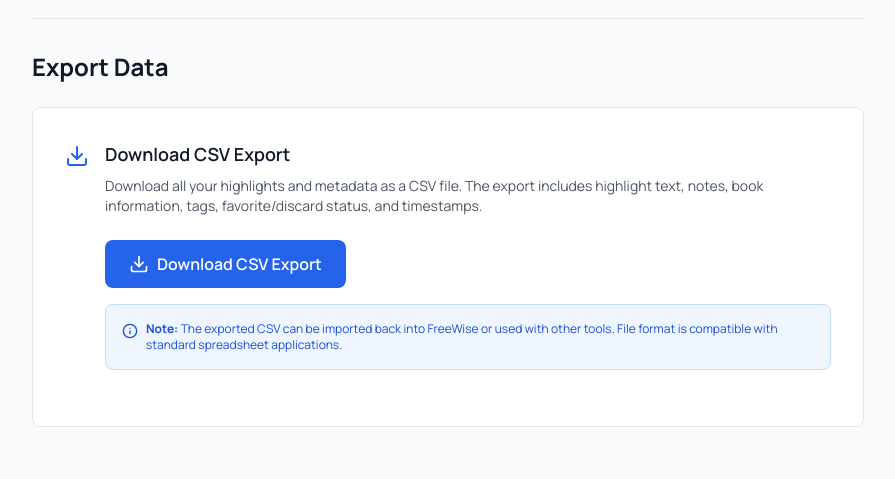
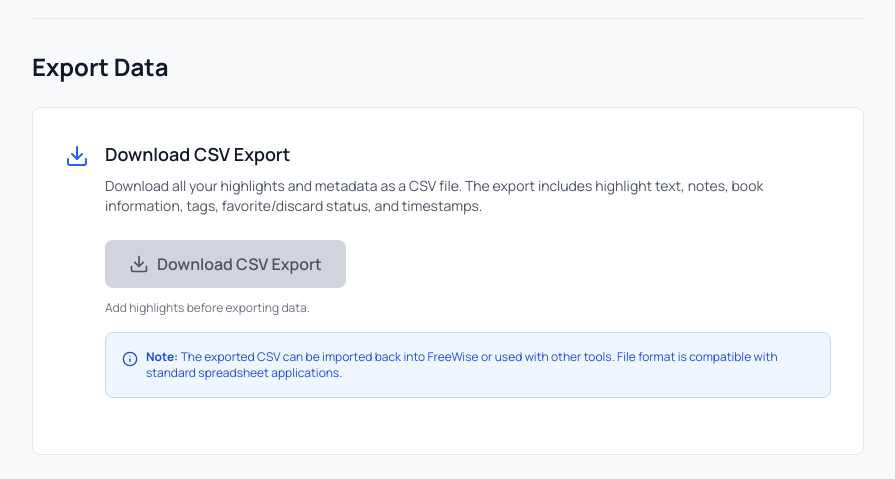
Before and after one commit to wardeiling/FreeWise, a FastAPI app: template app/templates/settings.html in a window 1280 px wide. Shown: the part 759-1238 px from the top of the page, without its empty margins (192-1087 px from the left). Before the commit the page ends 1186 px from the top, so only its background shows below. Run offline with FastAPI, Linux system fonts and the light colour scheme; the template is opened without the code that fills it: most values are stand-ins (such as "Sample title", 1, 10 or a date in 2020); some libraries are stand-ins or nearby versions.

Commit message:
Block export if no data is present

```diff
--- a/app/routers/export.py
+++ b/app/routers/export.py
@@ -2,7 +2,7 @@ import csv
 import io
 from datetime import datetime
 from typing import List
-from fastapi import APIRouter, Depends, Response
+from fastapi import APIRouter, Depends, Response, HTTPException
 from sqlmodel import Session, select
 
 from app.db import get_engine
@@ -44,6 +44,9 @@ async def export_highlights_csv(
         .order_by(Highlight.created_at.desc())
     )
     results = session.exec(statement).all()
+
+    if not results:
+        raise HTTPException(status_code=400, detail="No highlights available to export.")
 
     # Create CSV in memory
     output = io.StringIO()
--- a/app/templates/settings.html
+++ b/app/templates/settings.html
@@ -125,6 +125,7 @@
                     </p>
                 </div>
 
+                {% if highlights_count and highlights_count > 0 %}
                 <a href="/export/csv"
                    id="export-btn"
                    onclick="showExportProgress(event)"
@@ -132,6 +133,16 @@
                     <i data-lucide="download" class="w-5 h-5"></i>
                     <span>Download CSV Export</span>
                 </a>
+                {% else %}
+                <button type="button"
+                        class="inline-flex items-center gap-2 bg-gray-300 dark:bg-gray-700 text-gray-600 dark:text-gray-300 px-6 py-3 rounded-lg font-semibold cursor-not-allowed">
+                    <i data-lucide="download" class="w-5 h-5"></i>
+                    <span>Download CSV Export</span>
+                </button>
+                <p class="mt-3 text-xs text-gray-500 dark:text-gray-400">
+                    Add highlights before exporting data.
+                </p>
+                {% endif %}
 
                 <div class="mt-4 p-4 bg-blue-50 dark:bg-blue-900/20 border border-blue-200 dark:border-blue-800 rounded-lg">
                     <p class="text-xs text-blue-700 dark:text-blue-300 flex items-start gap-2">
```
Also changed, not shown: app/routers/settings.py (+10 -3 lines), README.md.
